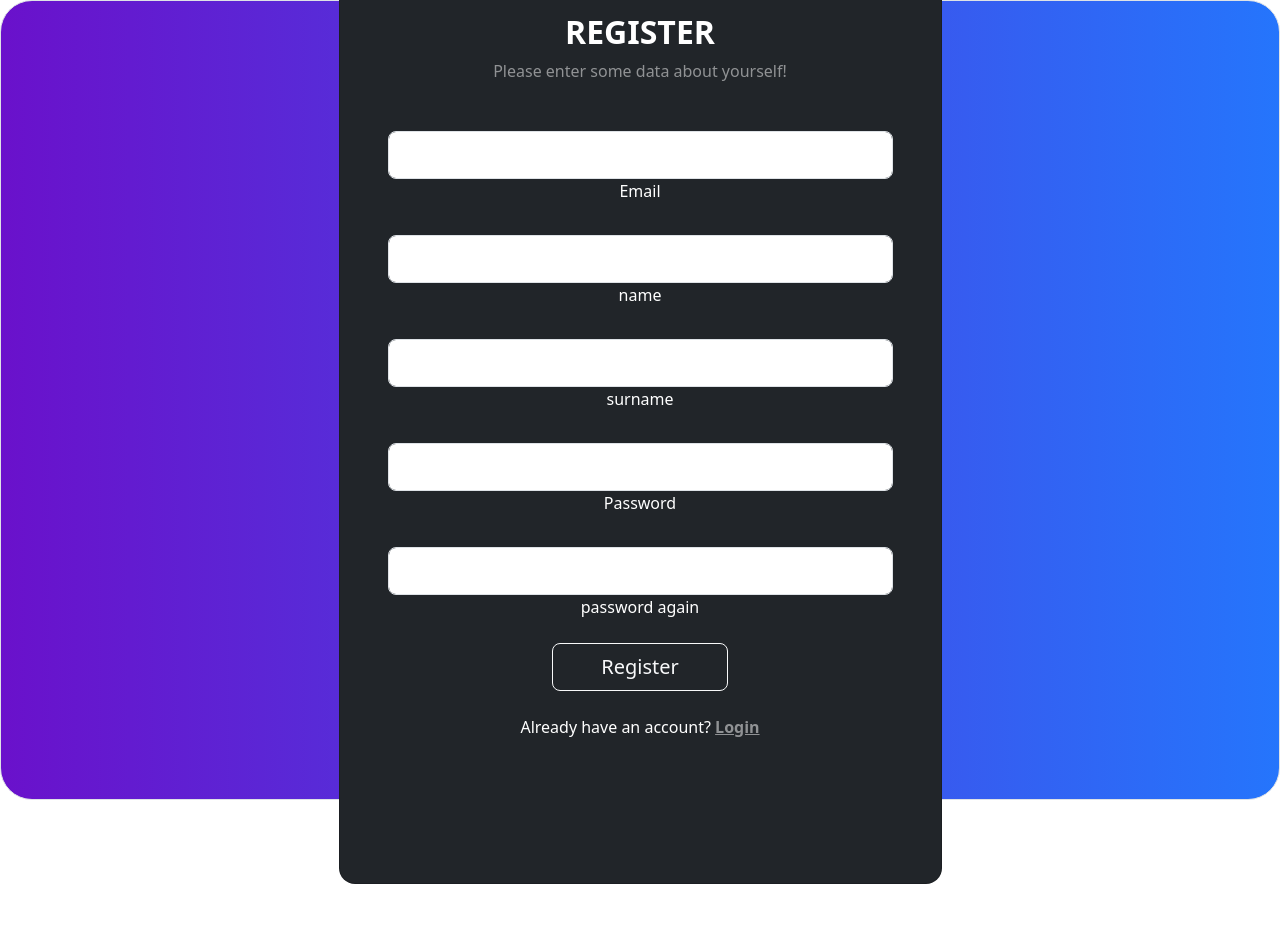
After one commit to DmitryO325/Sea-Defence, a Flask app: page /register in a window 1280 px wide. The commit adds this page. Run offline with Flask 2, Linux system fonts and the light colour scheme.

Commit message:
Registration form is ready

```diff
--- a/data/register_form.py
+++ b/data/register_form.py
@@ -1,10 +1,10 @@
 from flask_wtf import FlaskForm
-from wtforms import PasswordField, StringField, SubmitField, EmailField, IntegerField
+from wtforms import PasswordField, StringField, SubmitField, EmailField
 from wtforms.validators import DataRequired
 
 
 class RegisterForm(FlaskForm):
-    email = EmailField('Login / email', validators=[DataRequired()])
+    email = EmailField('Login/email', validators=[DataRequired()])
     name = StringField('Name', validators=[DataRequired()])
     surname = StringField('Surname', validators=[DataRequired()])
     password = PasswordField('Password', validators=[DataRequired()])
--- a/main.py
+++ b/main.py
@@ -7,6 +7,7 @@ from data.db_session import create_session
 from flask import Flask, redirect, render_template, url_for
 from flask_login import LoginManager
 from data.login_form import LoginForm
+from data.register_form import RegisterForm
 
 
 app = Flask(__name__)
@@ -34,5 +35,28 @@ def login():
     return render_template('login.html', form=form)
 
 
+@app.route('/register', methods=['GET', 'POST'])
+def reqister():
+    form = RegisterForm()
+    # if form.validate_on_submit():
+    #     if form.password.data != form.password_again.data:
+    #         return render_template('register.html', title='Регистрация',
+    #                                form=form,
+    #                                message="Пароли не совпадают")
+    #     db_sess = db_session.create_session()
+    #     if db_sess.query(User).filter(User.email == form.email.data).first():
+    #         return render_template('register.html', title='Регистрация',
+    #                                form=form,
+    #                                message="Такой пользователь уже есть")
+    #     user = User(name=form.name.data, email=form.email.data,
+    #                 surname=form.surname.data, age=form.age.data,
+    #                 position=form.position.data, speciality=form.speciality.data)
+    #     user.set_password(form.password.data)
+    #     db_sess.add(user)
+    #     db_sess.commit()
+    #     return redirect('/login')
+    return render_template('register.html', form=form)
+
+
 if __name__ == '__main__':
     app.run(port=8080, host='127.0.0.1')
--- a/templates/main_page.html
+++ b/templates/main_page.html
@@ -8,7 +8,7 @@
         <meta property="og:type" content="website">
         <link rel="icon" href="{{ url_for('static', filename='Image/Icon.ico') }}" type="Image/x-icon">
         <link href="https://cdn.jsdelivr.net/npm/bootstrap@5.3.0-alpha1/dist/css/bootstrap.min.css" rel="stylesheet">
-        <link rel="stylesheet" href="{{ url_for('static', filename='css/main_page.css') }}">
+        <link rel="stylesheet" href="/static/css/main_page.css">
     </head>
     <body>
         <header>
--- /dev/null
+++ b/templates/register.html
@@ -0,0 +1,75 @@
+{% extends "secondary_form.html" %}
+
+{% block content %}
+<br>
+<form action="" method="post">
+    <div class="card-body p-5 text-center">
+              <div class="mb-md-5 mt-md-4 pb-5">
+                <h2 class="fw-bold mb-2 text-uppercase">Register</h2>
+                <p class="text-white-50 mb-5">Please enter some data about yourself!</p>
+                <div class="form-outline form-white mb-4">
+                    <p>
+        {{ form.email(class="form-control form-control-lg", type="email", id="typeEmailX") }}
+        {% for error in form.email.errors %}
+            <p class="alert alert-danger" role="alert">
+                {{ error }}
+            </p>
+        {% endfor %}
+        <label class="form-label" for="typeEmailX" style="margin-left: 0px;">Email</label>
+    </p>
+                    </div>
+                    <div class="form-outline form-white mb-4">
+                    <p>
+        {{ form.name(class="form-control form-control-lg", id="typePasswordX") }}
+        {% for error in form.name.errors %}
+            <p class="alert alert-danger" role="alert">
+                {{ error }}
+            </p>
+        {% endfor %}
+        <label class="form-label" for="typePasswordX" style="margin-left: 0px;">name</label>
+    </p>
+                    </div>
+                    <div class="form-outline form-white mb-4">
+                    <p>
+        {{ form.name(class="form-control form-control-lg", id="typePasswordX") }}
+        {% for error in form.name.errors %}
+            <p class="alert alert-danger" role="alert">
+                {{ error }}
+            </p>
+        {% endfor %}
+        <label class="form-label" for="typePasswordX" style="margin-left: 0px;">surname</label>
+    </p>
+                    </div>
+                <div class="form-outline form-white mb-4">
+                    <p>
+        {{ form.password(class="form-control form-control-lg", type="password", id="typePasswordX") }}
+        {% for error in form.password.errors %}
+            <p class="alert alert-danger" role="alert">
+                {{ error }}
+            </p>
+        {% endfor %}
+        <label class="form-label" for="typePasswordX" style="margin-left: 0px;">Password</label>
+    </p>
+              </div>
+                    <div class="form-outline form-white mb-4">
+                    <p>
+        {{ form.password_again(class="form-control form-control-lg", type="password", id="typePasswordX") }}
+        {% for error in form.password_again.errors %}
+            <p class="alert alert-danger" role="alert">
+                {{ error }}
+            </p>
+        {% endfor %}
+        <label class="form-label" for="typePasswordX" style="margin-left: 0px;">password again</label>
+    </p>
+                        <button class="btn btn-outline-light btn-lg px-5" type="submit">Register</button>
+                    </div>
+                  <div>
+                <p class="mb-0">Already have an account? <a href="/login" class="text-white-50 fw-bold">Login</a></p>
+              </div>
+            </div>
+    </div>
+</form>
+{% endblock %}
+
+
+{% block sign %}Register{% endblock %}
--- a/templates/secondary_form.html
+++ b/templates/secondary_form.html
@@ -4,7 +4,8 @@
     <meta charset="utf-8">
     <meta name="viewport" content="width=device-width, initial-scale=1">
     <meta name="description" content="">
-    <title>Signin Template · Bootstrap v5.3</title>
+    <title>{% block sign %} {% endblock %}</title>
+    <link rel="icon" href="{{ url_for('static', filename='Image/Icon.ico') }}" type="Image/x-icon">
     <link href="https://cdn.jsdelivr.net/npm/bootstrap@5.3.0-alpha1/dist/css/bootstrap.min.css" rel="stylesheet">
   <link rel="stylesheet" href="{{ url_for('static', filename='css/secondary.css') }}">
   </head>
```
Also changed, not shown: templates/login.html (+4 -3 lines).
